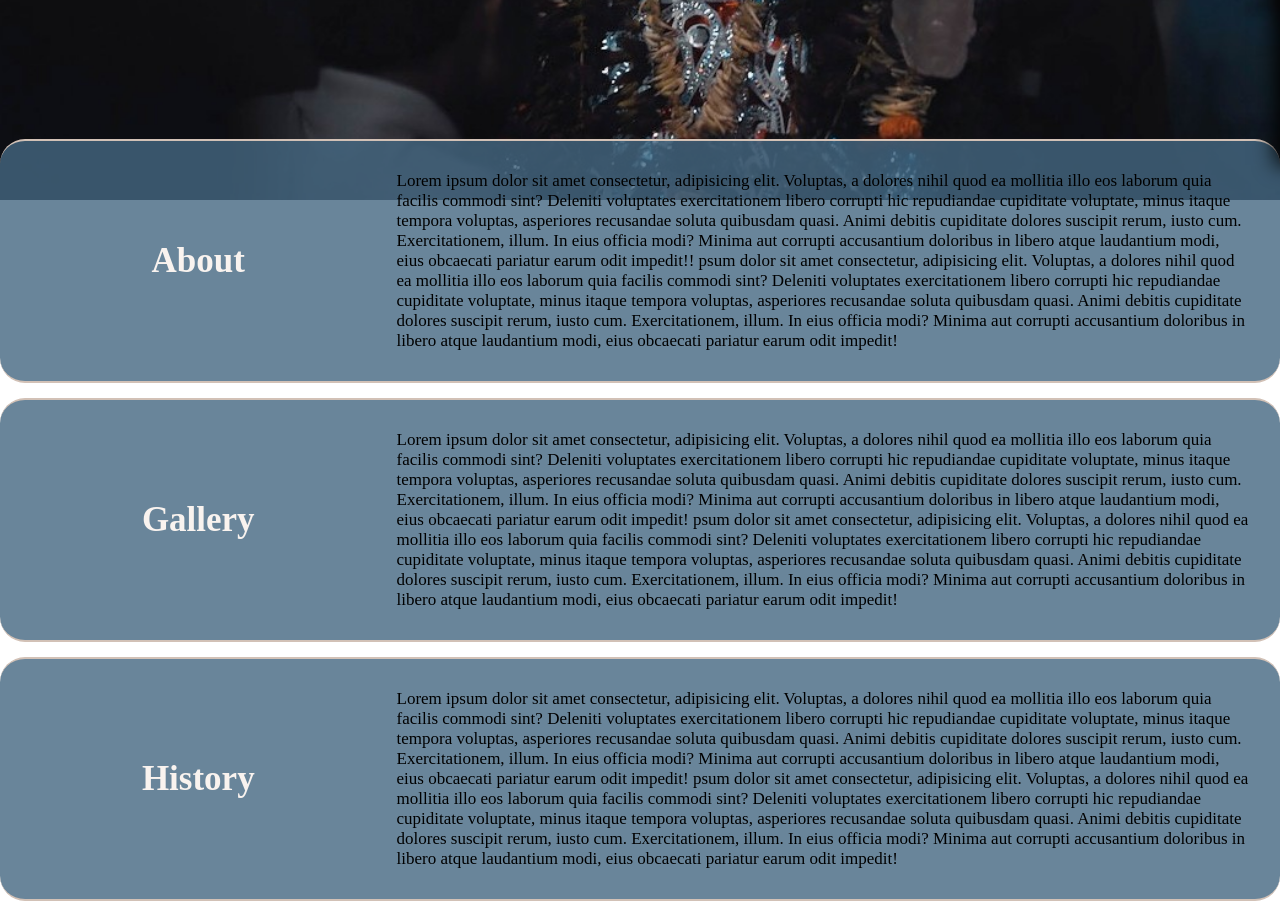
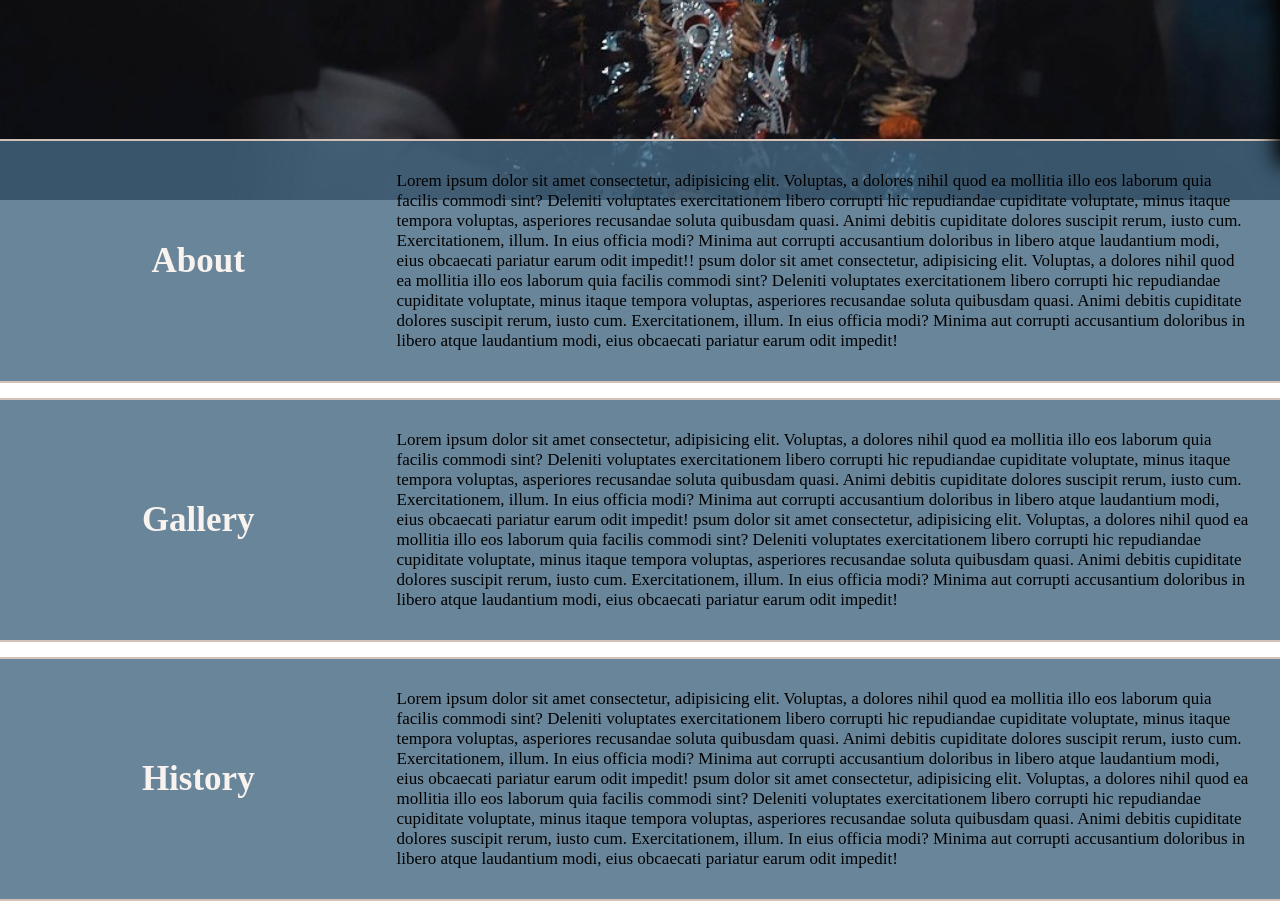
Before and after one commit to Rohit-Karmakar-kgec/Kali-pujo-blog, a plain HTML site: page index.html in a window 1280 px wide. Shown: the part 680-1581 px from the top of the page. Drawn offline with Linux system fonts and the light colour scheme.

Commit message:
minor change in container

```diff
--- a/style.css
+++ b/style.css
@@ -151,7 +151,6 @@ body {
     padding: 15px;
     border-top: 2px solid var(--color-3);
     border-bottom: 2px solid var(--color-3);
-    border-radius: 25px;
 }
 
 .title {
```
